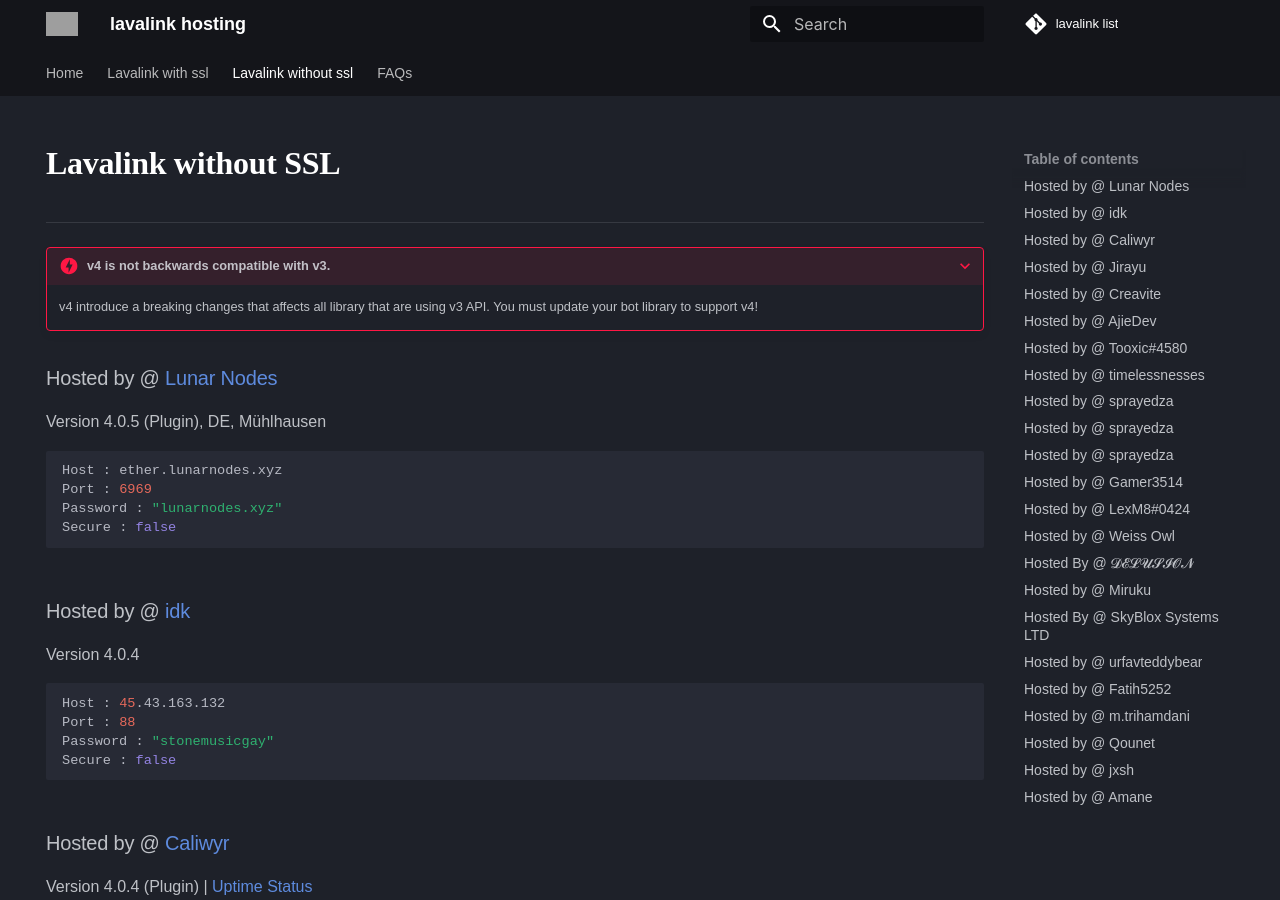
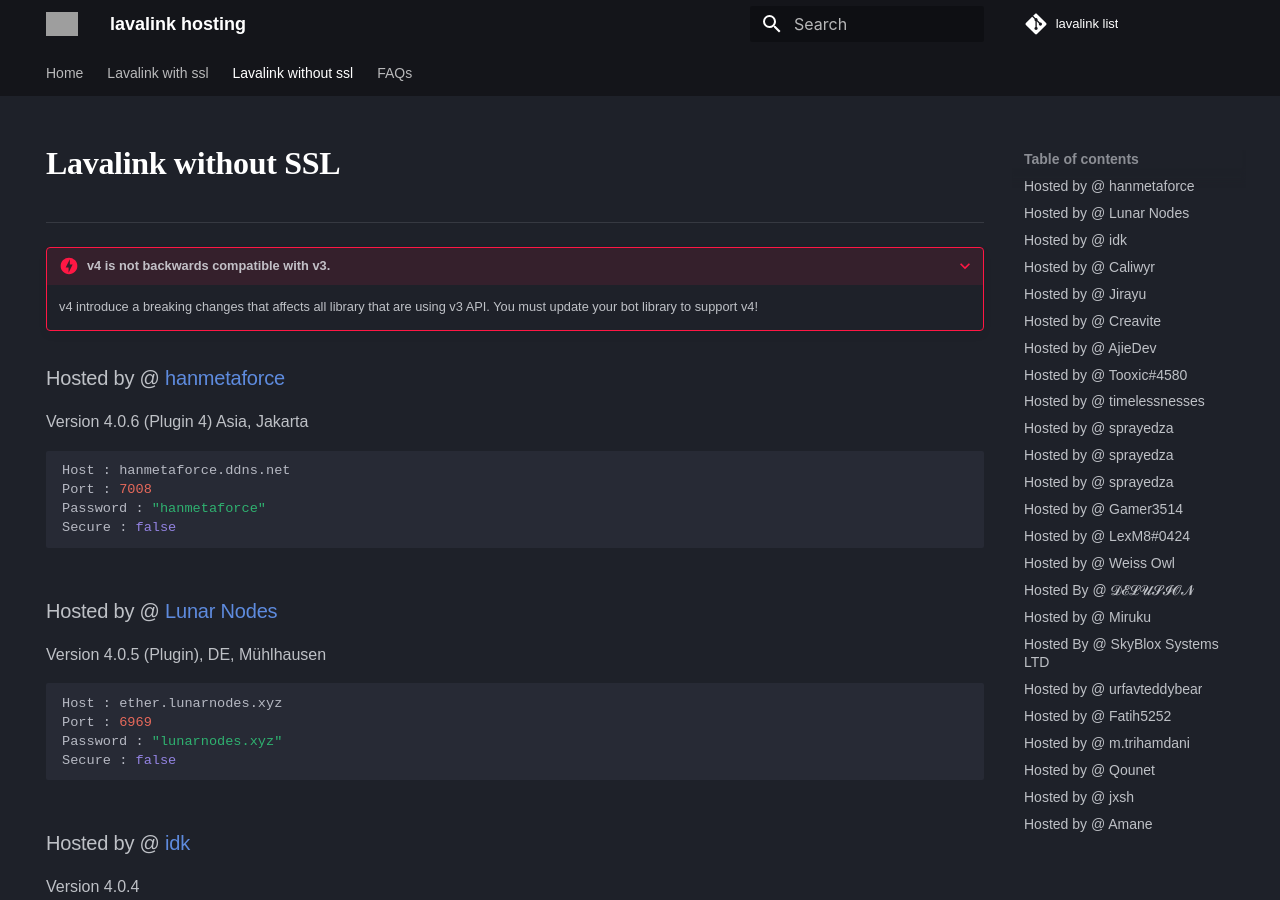
Before and after one commit to DarrenOfficial/lavalink-list, an MkDocs documentation site: the page built from docs/NoSSL/lavalink-without-ssl.md, in a window 1280 px wide and 900 px high. Built offline with MkDocs 1.6.1 and Material for MkDocs 9.7.7, drawn with Linux system fonts in a browser that asks for light colours; some web fonts are replaced; comment, search, counter and statistics services are not loaded; a style sheet for code colours, icons or effects is not loaded; grey boxes are pictures that could not be loaded.

Commit message:
Update lavalink-without-ssl.md (#513)

````diff
--- a/docs/NoSSL/lavalink-without-ssl.md
+++ b/docs/NoSSL/lavalink-without-ssl.md
@@ -18,6 +18,15 @@ hide:
 
     v4 introduce a breaking changes that affects all library that are using v3 API.
     You must update your bot library to support v4!
+
+### Hosted by @ [hanmetaforce](https://listen.eugenbot.xyz)
+Version 4.0.6 (Plugin 4) Asia, Jakarta
+```bash
+Host : hanmetaforce.ddns.net
+Port : 7008
+Password : "hanmetaforce"
+Secure : false
+```
 
 ### Hosted by @ [Lunar Nodes](https://lunarnodes.xyz)
 Version 4.0.5 (Plugin), DE, Mühlhausen
````
